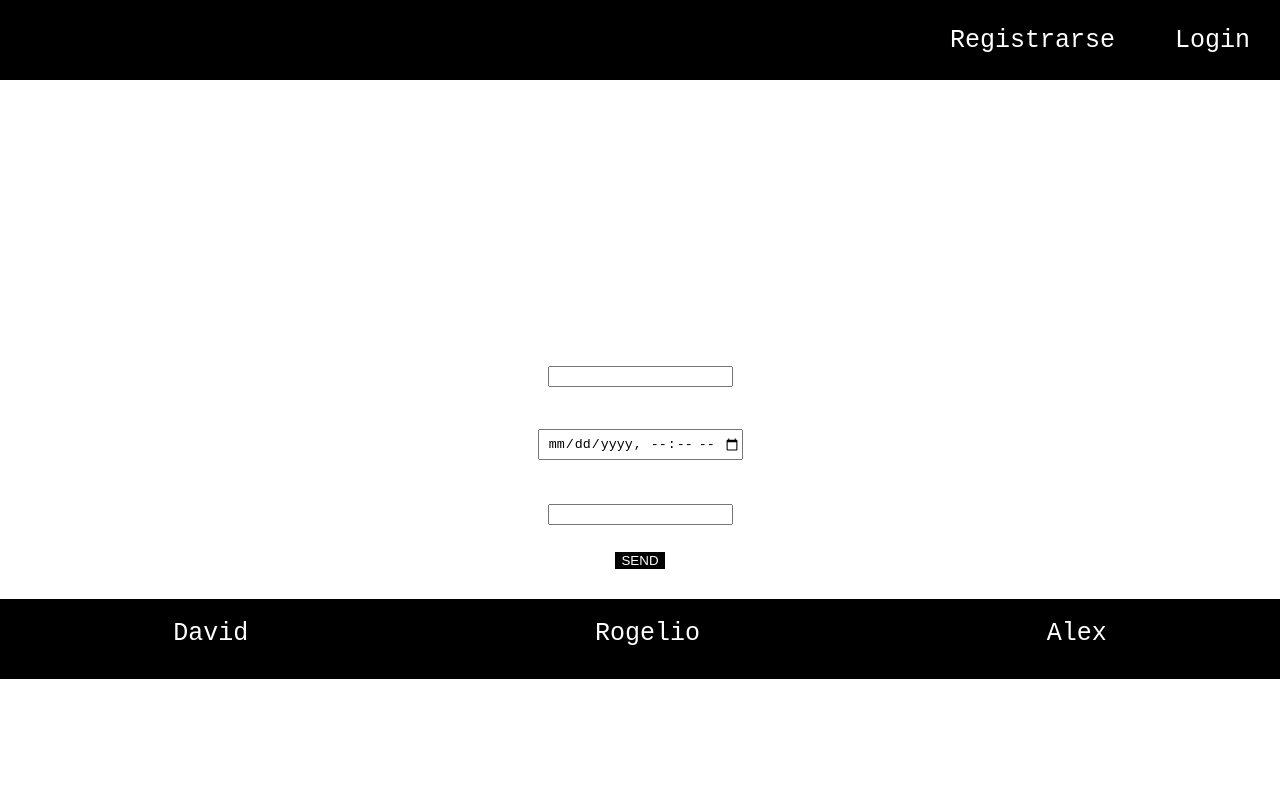
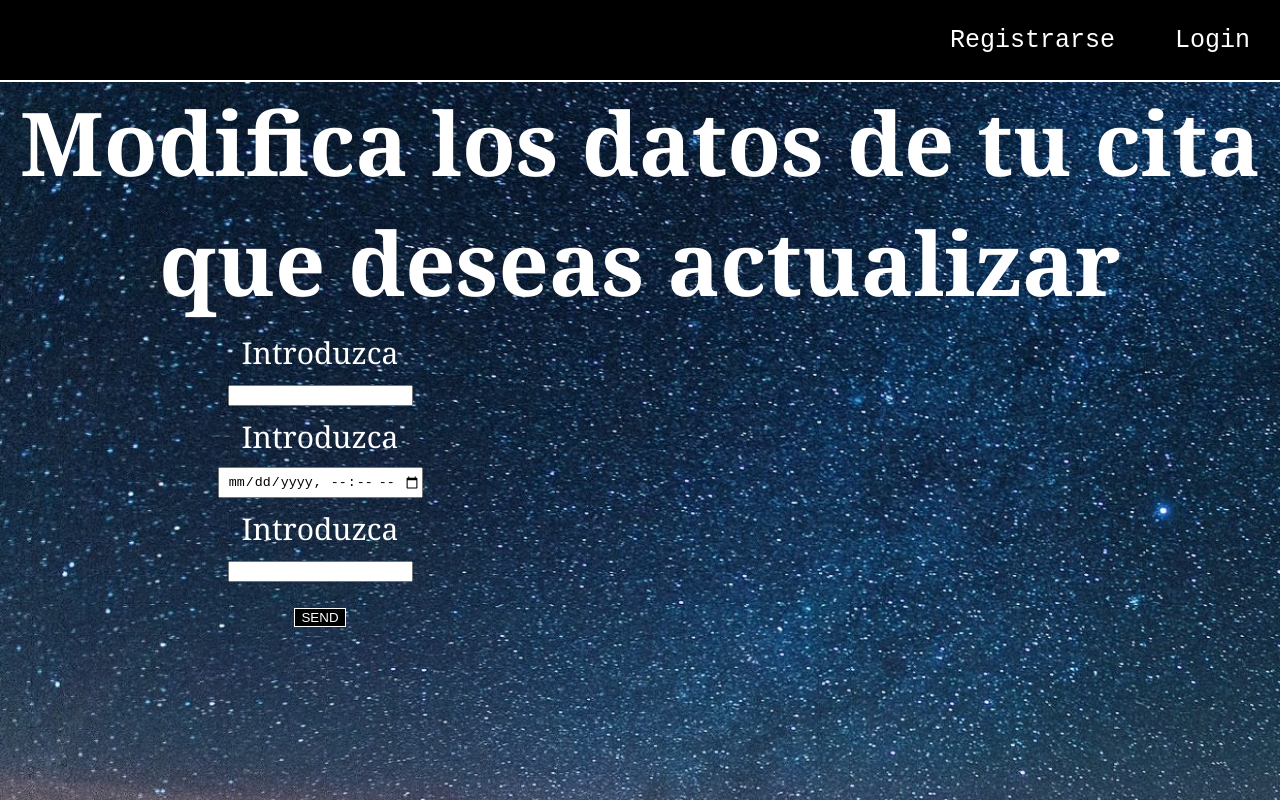
Before and after one commit to AlexMonPe/Frontend_clinica_veterinaria, a React (Create React App) app: page /modificarCita/1 in a window 1280 px wide. Shown: the top 800 px of the page. Built offline with nearby package versions, Linux system fonts and the light colour scheme; no server answers.

Commit message:
añadiendo css al modificar cita

```diff
--- a/src/contenedores/ModificarCita/ModificarCita.css
+++ b/src/contenedores/ModificarCita/ModificarCita.css
@@ -0,0 +1,28 @@
+.modificarCita{
+    background-image: url("../../../imagenes/estrellas_nevado.jpg");
+    background-size: cover;
+    min-height: 100vh;
+}
+
+.label{
+    display: block;
+    margin: 10px;
+}
+
+.sendButton{
+    display: block;
+    margin: 2em auto;
+    border: 1px solid white;
+    background-color: black;
+    color: white;
+    cursor: pointer;
+}
+.formulario {
+    height: 54em;
+    width: 40em;
+}
+
+.labelModificarCita{
+    font-size: 30px;
+
+}
--- a/src/contenedores/ModificarCita/ModificarCita.js
+++ b/src/contenedores/ModificarCita/ModificarCita.js
@@ -53,7 +53,7 @@ const ModificarCita = () => {
         navegar("/areaCliente");
         dispatch({
           type: "VER_POPUP",
-          payload: "Has modificado a " + cita.nombre_cita,
+          payload: "Has modificado a " + cita.descripcion,
         });
         setTimeout(() => dispatch({ type: "CERRAR_POPUP" }), 3000);
       }
@@ -62,17 +62,17 @@ const ModificarCita = () => {
     }
   };
   return (
-    <div>
+    <div className="modificarCita" >
       <h1>Modifica los datos de tu cita que deseas actualizar</h1>
-      <form onSubmit={(e) => formSubmit(e)}>
-        <label for="descripcion">Introduzca </label>
+      <form className="formulario" onSubmit={(e) => formSubmit(e)}>
+        <label className="labelModificarCita" for="descripcion">Introduzca </label>
         <input
           type="text"
           id="descripcion"
           name="descripcion"
           defaultValue={cita.descripcion}
         />
-        <label for="fechaDeVisita">Introduzca </label>
+        <label className="labelModificarCita" for="fechaDeVisita">Introduzca </label>
         <input
          className="fecha"
          type="datetime-local"
@@ -81,7 +81,7 @@ const ModificarCita = () => {
          placeholder="aaaa-mm-dd hh:mm:ss"
          defaultValue={cita.fechaDeVisita}
          />
-        <label for="estado">Introduzca </label>
+        <label  className="labelModificarCita" for="estado">Introduzca </label>
         <input
           type="text"
           id="estado"
```
